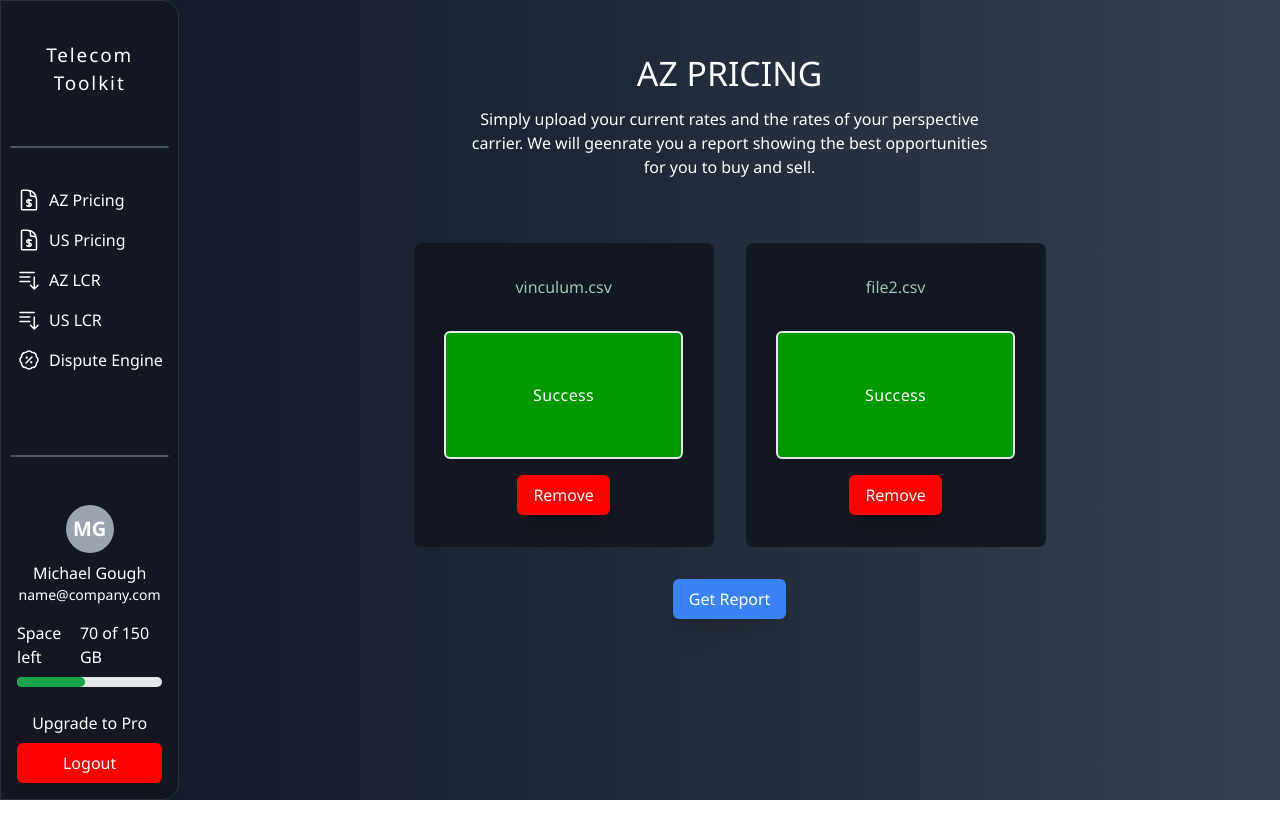
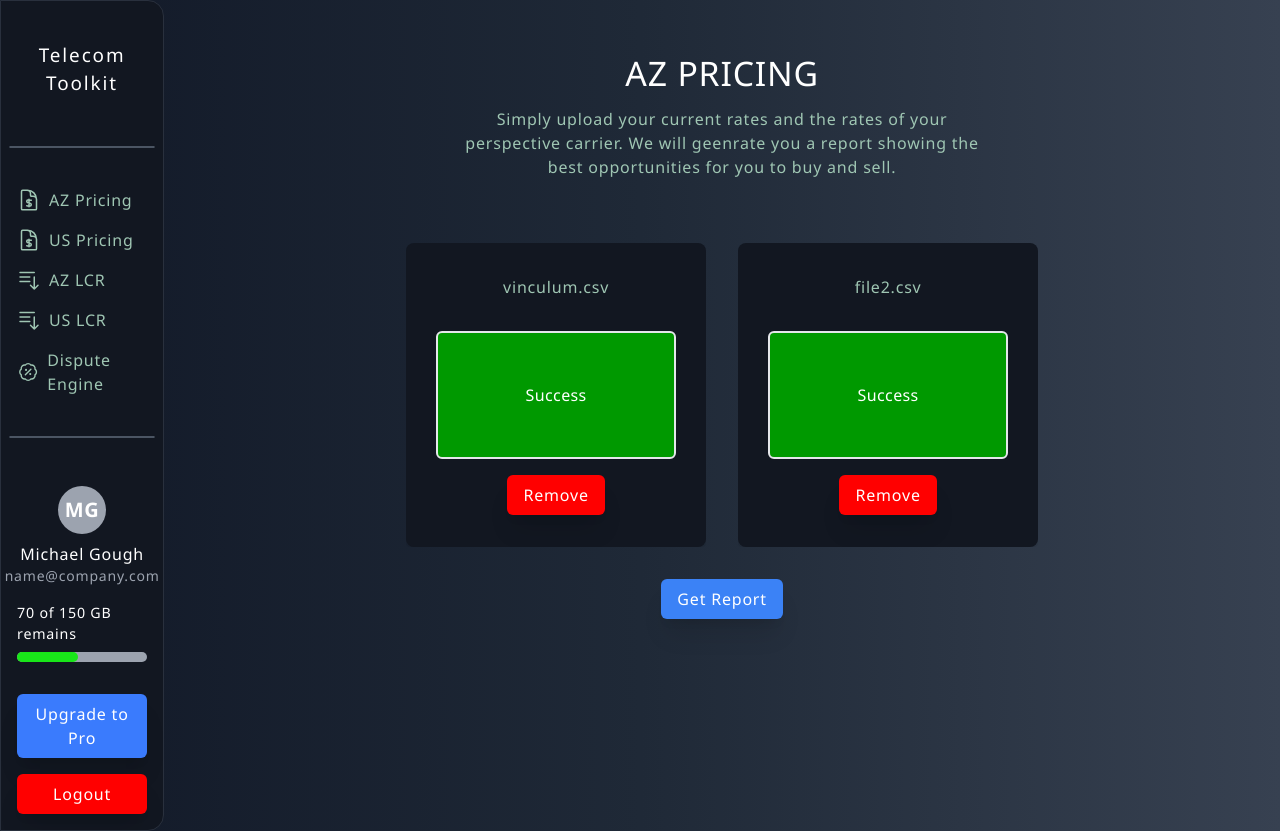
Before and after one commit to kdjordan/voip-accelerator, a Vue app: page / in a window 1280 px wide. Before the commit the page ends 800 px from the top, so only its background shows below. Built offline with nearby package versions, Linux system fonts and the light colour scheme; a web font is replaced by a local one.

Commit message:
more UI cleanup

```diff
--- a/src/App.vue
+++ b/src/App.vue
@@ -1,5 +1,5 @@
 <template>
-  <div class="relative flex flex-col h-full w-full bg-gradient-to-r from-gray-900 via-gray-800 to-gray-700 text-foreground">
+  <div class="relative flex flex-col h-full w-full bg-gradient-to-r from-gray-900 via-gray-800 to-gray-700 text-muted-foreground foreground tracking-wider">
     <!-- Main content -->
     <div class="relative flex flex-col h-full w-full">
       <!-- <Header /> -->
--- a/src/components/GenerateReport.vue
+++ b/src/components/GenerateReport.vue
@@ -155,7 +155,7 @@
 	});
 </script>
 
-<style scoped>
+<style>
 	.dialcodecell {
 		max-width: 150px; /* Adjust the max-width as needed */
 		word-wrap: break-word;
--- a/src/components/SideNav.vue
+++ b/src/components/SideNav.vue
@@ -3,11 +3,13 @@
 		:class="[
 			'sidebar',
 			{ collapsed: !isOpen },
-      'bg-background text-foreground rounded-tr-xl rounded-br-xl border border-muted',
+			'bg-background rounded-tr-xl rounded-br-xl border border-muted',
 		]"
 	>
 		<div class="p-4 flex flex-col pt-10 relative">
-      <h1 class="tracking-widest text-center text-sizeBase">Telecom Toolkit</h1>
+			<h1 class="tracking-widest text-center text-sizeBase text-foreground">
+				Telecom Toolkit
+			</h1>
 		</div>
 		<hr class="my-8 border border-gray-600 rounded w-[90%] m-auto" />
 		<ul class="flex-grow">
@@ -21,7 +23,10 @@
 					class="flex items-center space-x-2 py-2"
 					active-class="active-link"
 				>
-          <component :is="item.icon" class="w-6 h-6 text-foreground" />
+					<component
+						:is="item.icon"
+						class="w-6 h-6"
+					/>
 					<span v-if="isOpen">{{ item.name }}</span>
 				</RouterLink>
 			</li>
@@ -33,26 +38,31 @@
 				<div
 					class="w-12 h-12 rounded-full bg-primary text-foreground flex items-center justify-center mb-2"
 				>
-          <span class="flex items-center justify-center h-12 w-12 bg-gray-400 rounded-full text-xl font-bold text-white">MG</span>
+					<span
+						class="flex items-center justify-center h-12 w-12 bg-gray-400 rounded-full text-xl font-bold text-white"
+						>MG</span
+					>
 				</div>
-        <h4 class="text-base font-medium">Michael Gough</h4>
-        <p class="text-sm ">name@company.com</p>
+				<h4 class="text-base text-foreground">Michael Gough</h4>
+				<p class="text-sm text-gray-400">name@company.com</p>
 			</div>
 
 			<!-- Space Indicator -->
-      <div class="flex justify-between items-center mb-2">
-        <span v-if="isOpen">Space left</span>
-        <span>70 of 150 GB</span>
+			<div class="flex justify-between items-center mb-2 text-sizeSm text-foreground">
+				<span>70 of 150 GB remains</span>
 			</div>
-      <div class="w-full bg-gray-200 rounded-full h-2.5 mb-4">
-        <div class="bg-green-600 h-2.5 rounded-full" style="width: 47%"></div>
+			<div class="w-full bg-gray-400 rounded-full h-2.5 mb-4">
+				<div
+					class="bg-accent h-2.5 rounded-full"
+					style="width: 47%"
+				></div>
 			</div>
-      <button class="bg-secondary-foreground w-full my-2 text-foreground">
+			<button
+				class="btn btn-primary w-full my-4"
+			>
 				Upgrade to Pro
 			</button>
-      <button class="btn btn-destructive w-full">
-        Logout
-      </button>
+			<button class="btn btn-destructive w-full">Logout</button>
 		</div>
 	</nav>
 </template>
@@ -60,7 +70,11 @@
 <script setup lang="ts">
 	import { ref } from 'vue';
 	import { RouterLink } from 'vue-router';
-import { DocumentCurrencyDollarIcon, BarsArrowDownIcon, PercentBadgeIcon } from '@heroicons/vue/24/outline'
+	import {
+		DocumentCurrencyDollarIcon,
+		BarsArrowDownIcon,
+		PercentBadgeIcon,
+	} from '@heroicons/vue/24/outline';
 
 	const isOpen = ref(true);
 
@@ -72,27 +86,27 @@ const items = ref([
 		{
 			name: 'AZ Pricing',
 			to: '/azpricing',
-    icon: DocumentCurrencyDollarIcon
+			icon: DocumentCurrencyDollarIcon,
 		},
 		{
 			name: 'US Pricing',
 			to: '/uspricing',
-    icon: DocumentCurrencyDollarIcon
+			icon: DocumentCurrencyDollarIcon,
 		},
 		{
 			name: 'AZ LCR',
 			to: '/lcr',
-    icon: BarsArrowDownIcon
+			icon: BarsArrowDownIcon,
 		},
 		{
 			name: 'US LCR',
 			to: '/lcr',
-    icon: BarsArrowDownIcon
+			icon: BarsArrowDownIcon,
 		},
 		{
 			name: 'Dispute Engine',
 			to: '/disputes',
-    icon: PercentBadgeIcon
+			icon: PercentBadgeIcon,
 		},
 	]);
 </script>
@@ -108,41 +122,6 @@ const items = ref([
 		min-height: 100vh; /* Ensures the sidebar height adjusts to the content */
 		z-index: 10; /* Ensures the sidebar is above other content */
 	}
-.collapsed {
-  width: 60px;
-}
-
-
-.rotate-180 {
-  transform: rotate(180deg);
-}
-
-ul {
-  padding-left: 0;
-  flex-grow: 1;
-}
-
-li {
-  display: flex;
-  align-items: center;
-}
-
-li .flex {
-  flex-grow: 1;
-  justify-content: flex-start;
-}
-
-
-button .focus\:outline-none:focus {
-  outline: none;
-}
-
-.avatar {
-  height: 24px;
-  width: 24px;
-  background: red;
-  display: block;
-}
 
 	.active-linke {
 		background-color: var(
@@ -152,5 +131,4 @@ button .focus\:outline-none:focus {
 			--primary-foreground
 		); /* Customize the active text color */
 	}
-
 </style>
--- a/src/views/AzPricing.vue
+++ b/src/views/AzPricing.vue
@@ -3,7 +3,7 @@
 		class="flex flex-col items-center pt-8 h-full"
 	>
 		<div class="flex flex-col items-center w-1/2 mb-16">
-			<h1 class="text-sizeXl uppercase mb-2">AZ Pricing</h1>
+			<h1 class="text-sizeXl uppercase mb-2 text-foreground">AZ Pricing</h1>
 			<p class="text-center">
 				Simply upload your current rates and the rates of your
 				perspective carrier. We will geenrate you a report showing the
```
Also changed, not shown: src/components/TheModal.vue (+27 -16 lines). Lines whose indentation alone changed are shown as unchanged.
